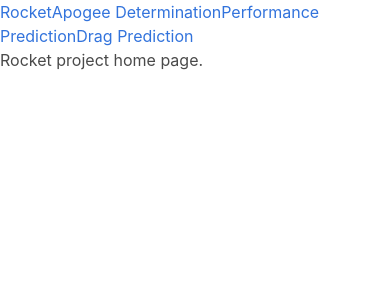
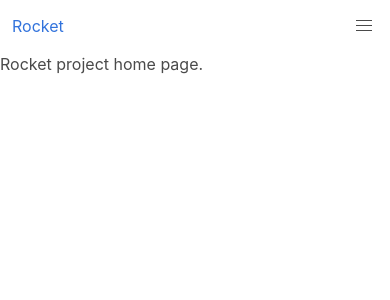
Before and after one commit to dutgriff/rocket, a Vue app: page / in a window 390 px wide. Shown: the top 300 px of the page. Built offline with nearby package versions, Linux system fonts and the light colour scheme.

Commit message:
Added bulma main nav with mobile burger icon

```diff
--- a/src/App.vue
+++ b/src/App.vue
@@ -1,17 +1,48 @@
 <template>
   <div id="app">
-    <nav>
-      <router-link to="/home">Rocket</router-link>
-      <router-link to="/apogee-determination">Apogee Determination</router-link>
-      <router-link to="/performance-prediction">Performance Prediction</router-link>
-      <router-link to="/drag-prediction">Drag Prediction</router-link>
+    <nav class="navbar" role="navigation" aria-label="main navigation">
+      <div class="container">
+        <div class="navbar-brand">
+          <!--<a class="navbar-item" href="https://bulma.io">
+            <img src="https://bulma.io/images/bulma-logo.png" width="112" height="28">
+          </a>-->
+          <router-link to="/home" class="navbar-item">Rocket</router-link>
+
+          <a role="button" class="navbar-burger burger" v-bind:class="{ 'is-active': navMenuVisible }" v-on:click="toggleNavMenu"
+              aria-label="menu" aria-expanded="false">
+            <span aria-hidden="true"></span>
+            <span aria-hidden="true"></span>
+            <span aria-hidden="true"></span>
+          </a>
+        </div>
+
+        <div class="navbar-menu" v-bind:class="{ 'is-active': navMenuVisible }">
+          <div class="navbar-start">
+            <router-link to="/apogee-determination" class="navbar-item">Apogee Determination</router-link>
+            <router-link to="/performance-prediction" class="navbar-item">Performance Prediction</router-link>
+            <router-link to="/drag-prediction" class="navbar-item">Drag Prediction</router-link>
+          </div>
+        </div>
+      </div>
     </nav>
-    <router-view></router-view>
+    <div class="container">
+      <router-view></router-view>
+    </div>
   </div>
 </template>
 
 <script>
 export default {
   name: 'app',
+  data() {
+    return {
+      navMenuVisible: false
+    }
+  },
+  methods: {
+    toggleNavMenu: function () {
+      this.navMenuVisible = !this.navMenuVisible
+    }
+  }
 }
 </script>
```
